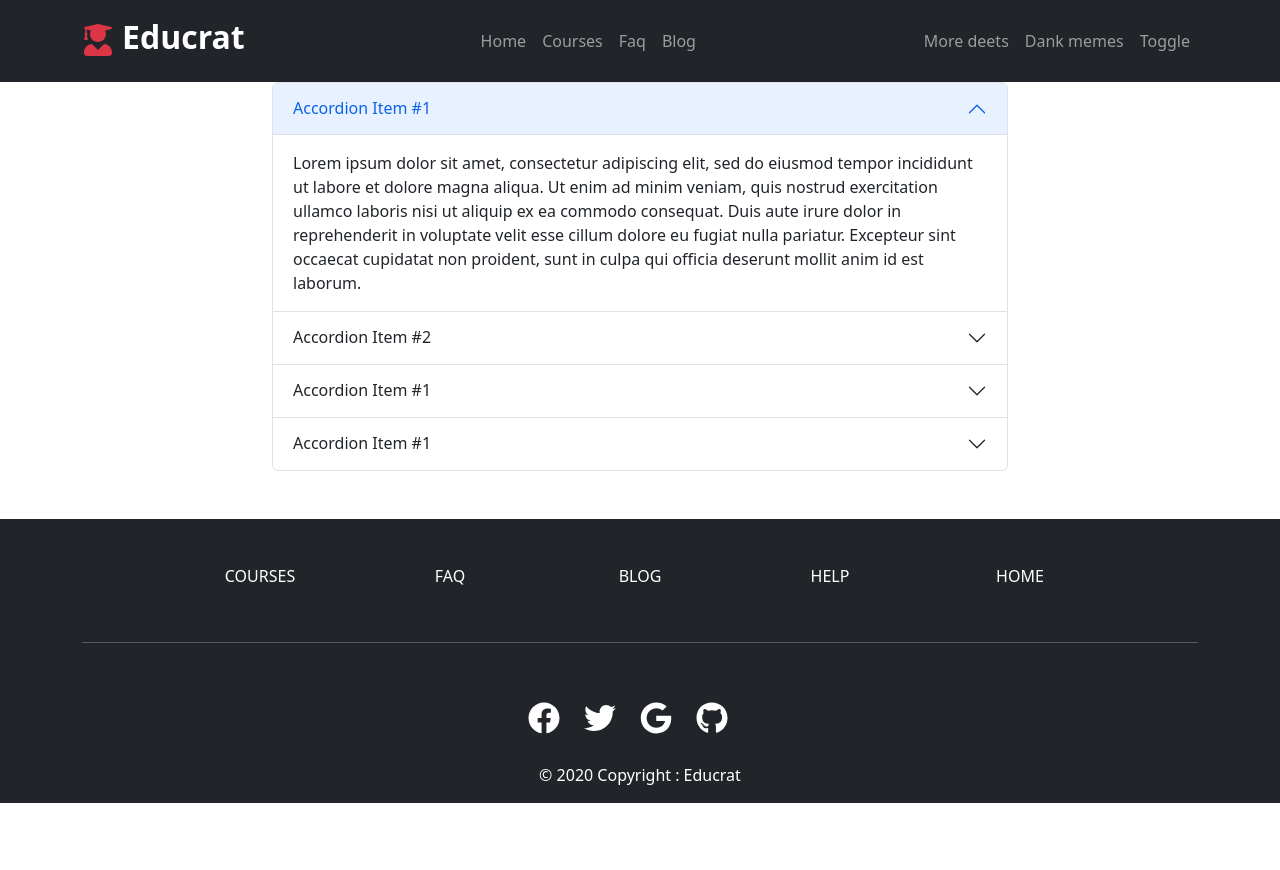
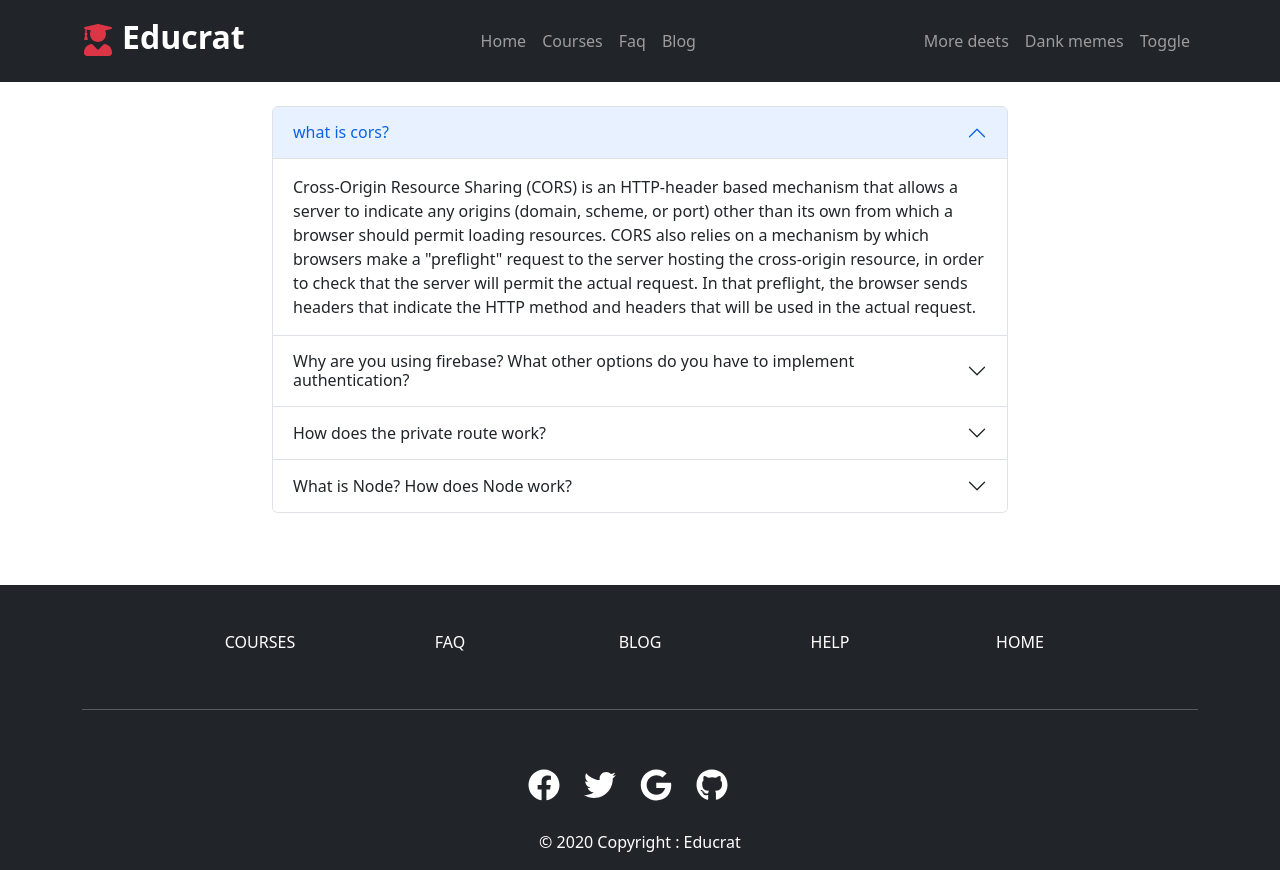
Before and after one commit to Nahid-Hasan-Sourav/a-10-learning-platform-client-side, a React (Create React App) app: page /blog in a window 1280 px wide. Before the commit the page ends 803 px from the top, so only its background shows below. Built offline with nearby package versions, Linux system fonts and the light colour scheme.

Commit message:
added some question and answer in blog page

```diff
--- a/src/Pages/Blog/Blog.js
+++ b/src/Pages/Blog/Blog.js
@@ -7,56 +7,35 @@
 const Blog = () => {
   return (
     <Container>
-      <Row className="justify-content-center">
+      <Row className="justify-content-center py-4">
         <Col lg="8">
           <Accordion defaultActiveKey="0">
             <Accordion.Item eventKey="0">
-              <Accordion.Header>Accordion Item #1</Accordion.Header>
+              <Accordion.Header> what is cors?</Accordion.Header>
               <Accordion.Body>
-                Lorem ipsum dolor sit amet, consectetur adipiscing elit, sed do
-                eiusmod tempor incididunt ut labore et dolore magna aliqua. Ut
-                enim ad minim veniam, quis nostrud exercitation ullamco laboris
-                nisi ut aliquip ex ea commodo consequat. Duis aute irure dolor
-                in reprehenderit in voluptate velit esse cillum dolore eu fugiat
-                nulla pariatur. Excepteur sint occaecat cupidatat non proident,
-                sunt in culpa qui officia deserunt mollit anim id est laborum.
+              Cross-Origin Resource Sharing (CORS) is an HTTP-header based mechanism that allows a server to indicate any origins (domain, scheme, or port) other than its own from which a browser should permit loading resources. CORS also relies on a mechanism by which browsers make a "preflight" request to the server hosting the cross-origin resource, in order to check that the server will permit the actual request. In that preflight, the browser sends headers that indicate the HTTP method and headers that will be used in the actual request.
               </Accordion.Body>
             </Accordion.Item>
             <Accordion.Item eventKey="1">
-              <Accordion.Header>Accordion Item #2</Accordion.Header>
+              <Accordion.Header> Why are you using firebase? What other options do you have to implement authentication?</Accordion.Header>
               <Accordion.Body>
-                Lorem ipsum dolor sit amet, consectetur adipiscing elit, sed do
-                eiusmod tempor incididunt ut labore et dolore magna aliqua. Ut
-                enim ad minim veniam, quis nostrud exercitation ullamco laboris
-                nisi ut aliquip ex ea commodo consequat. Duis aute irure dolor
-                in reprehenderit in voluptate velit esse cillum dolore eu fugiat
-                nulla pariatur. Excepteur sint occaecat cupidatat non proident,
-                sunt in culpa qui officia deserunt mollit anim id est laborum.
+              Because Firebase Authentication provides backend services, easy-to-use SDKs, and ready-made UI libraries to authenticate users to your app. It supports authentication using passwords, phone numbers, popular federated identity providers like Google, Facebook and Twitter, and more.
+                Auth0, MongoDB, Passport, Okta, and Firebase are the most popular alternatives and competitors to Firebase Authentication.
               </Accordion.Body>
             </Accordion.Item>
 
             <Accordion.Item eventKey="2">
-              <Accordion.Header>Accordion Item #1</Accordion.Header>
+              <Accordion.Header> How does the private route work?</Accordion.Header>
               <Accordion.Body>
-                Lorem ipsum dolor sit amet, consectetur adipiscing elit, sed do
-                eiusmod tempor incididunt ut labore et dolore magna aliqua. Ut
-                enim ad minim veniam, quis nostrud exercitation ullamco laboris
-                nisi ut aliquip ex ea commodo consequat. Duis aute irure dolor
-                in reprehenderit in voluptate velit esse cillum dolore eu fugiat
-                nulla pariatur. Excepteur sint occaecat cupidatat non proident,
-                sunt in culpa qui officia deserunt mollit anim id est laborum.
+              The private route component is similar to the public route, the only change is that redirect URL and authenticate condition. If the user is not authenticated he will be redirected to the login page and the user can only access the authenticated routes If he is authenticated (Logged in)
               </Accordion.Body>
             </Accordion.Item>
             <Accordion.Item eventKey="3">
-              <Accordion.Header>Accordion Item #1</Accordion.Header>
+              <Accordion.Header> What is Node? How does Node work?
+            </Accordion.Header>
               <Accordion.Body>
-                Lorem ipsum dolor sit amet, consectetur adipiscing elit, sed do
-                eiusmod tempor incididunt ut labore et dolore magna aliqua. Ut
-                enim ad minim veniam, quis nostrud exercitation ullamco laboris
-                nisi ut aliquip ex ea commodo consequat. Duis aute irure dolor
-                in reprehenderit in voluptate velit esse cillum dolore eu fugiat
-                nulla pariatur. Excepteur sint occaecat cupidatat non proident,
-                sunt in culpa qui officia deserunt mollit anim id est laborum.
+              Node. js is a JavaScript runtime environment that achieves low latency and high throughput by taking a “non-blocking” approach to serving requests.
+                It is a used as backend service where javascript works on the server-side of the application. This way javascript is used on both frontend and backend. Node. js runs on chrome v8 engine which converts javascript code into machine code, it is highly scalable, lightweight, fast, and data-intensive. Working of Node.
               </Accordion.Body>
             </Accordion.Item>
 
```
